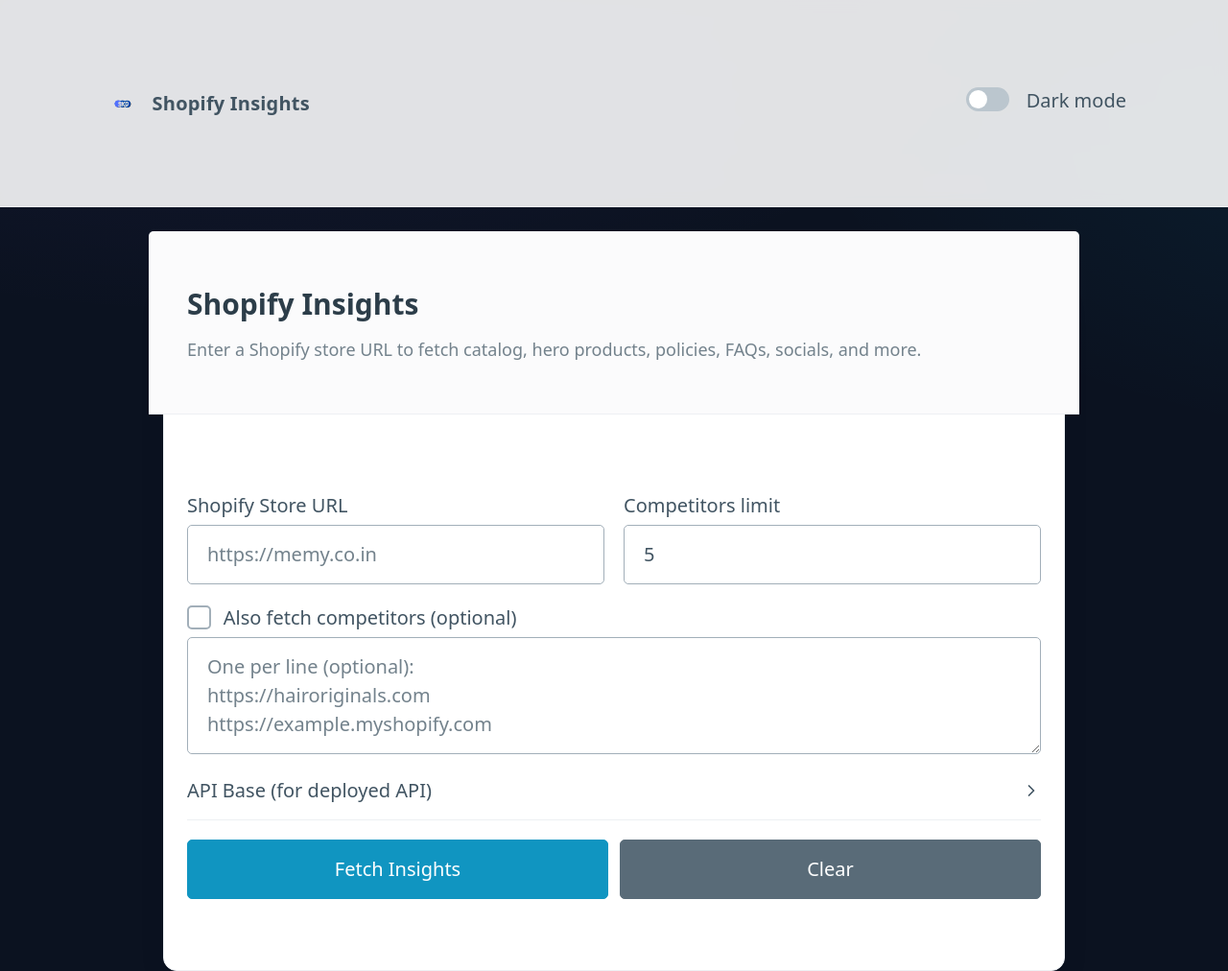
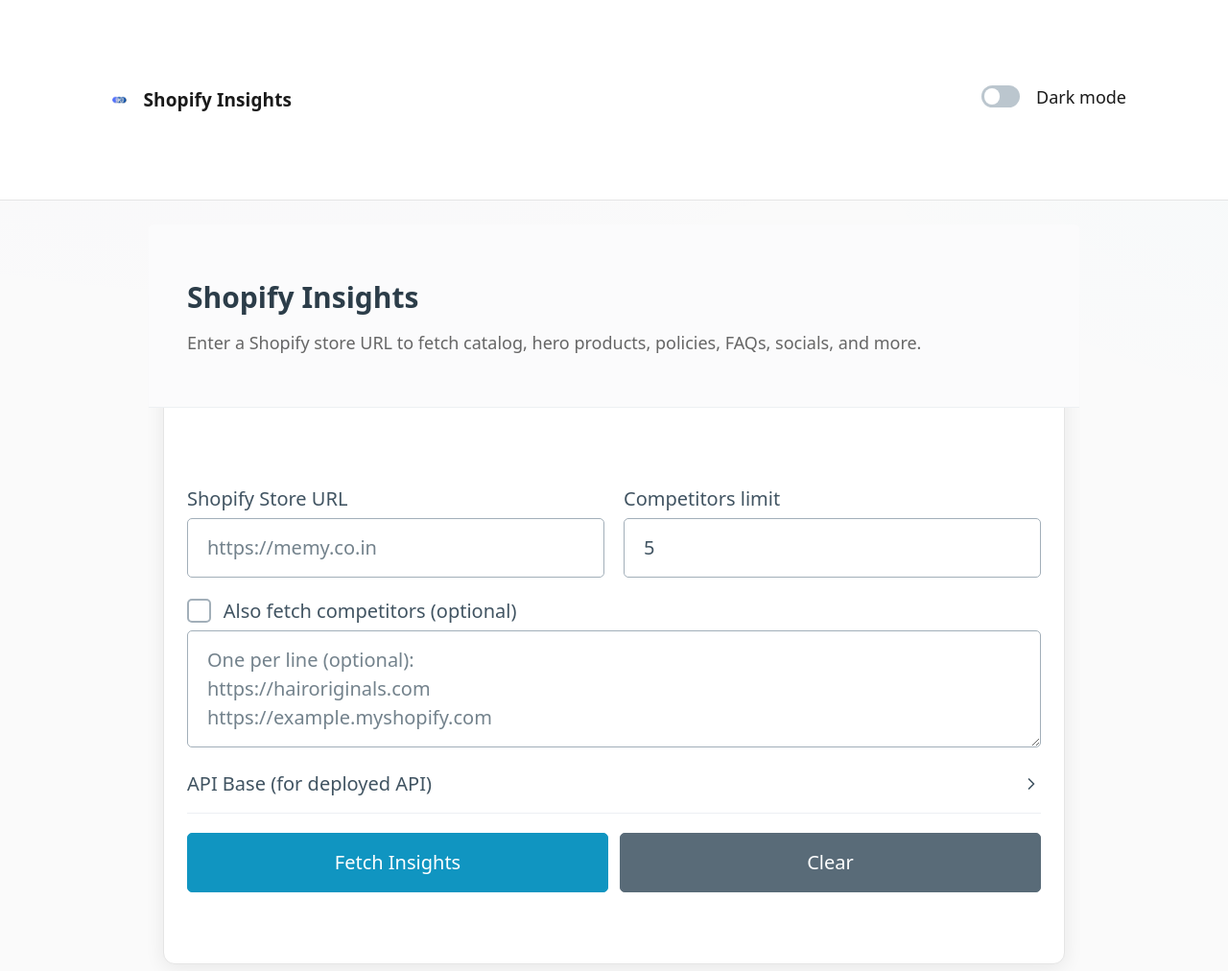
Before and after one commit to saswatakumardash/Shopify-Insights-Fetcher, a plain HTML site: page site/index.html in a window 1280 px wide. Shown: the top 1012 px of the page at 96% size. Drawn offline with nearby package versions, Linux system fonts and the light colour scheme.

Commit message:
UI overhaul: compact header, true black dark mode, clean white light mode, proper CSS variables

```diff
--- a/site/index.html
+++ b/site/index.html
@@ -8,26 +8,43 @@
     <style>
       :root {
         --brand-accent: #7c5cff;
-        --bg-gradient: radial-gradient(900px 450px at 20% -10%, rgba(124,92,255,.10), transparent),
-                        radial-gradient(700px 350px at 120% 10%, rgba(0,200,255,.08), transparent);
-        --bg-base-dark: #0b1220;
+        --bg-gradient: radial-gradient(900px 450px at 20% -10%, rgba(124,92,255,.08), transparent),
+                        radial-gradient(700px 350px at 120% 10%, rgba(0,200,255,.06), transparent);
+        --bg-base: #000;
+        --header-bg: rgba(0,0,0,.85);
+        --card-bg: #0a0a0a;
+        --border-color: #1a1a1a;
+        --text-primary: #f5f5f5;
+        --text-muted: #999;
       }
-      html[data-theme="light"] { --brand-accent: #6a4cff; }
-      body { min-height: 100vh; background: linear-gradient(180deg, rgba(0,0,0,.2), transparent 20%), var(--bg-gradient), var(--bg-base-dark); }
-      header.appbar { position: sticky; top: 0; backdrop-filter: saturate(140%) blur(8px);
-        background: color-mix(in oklab, var(--card-background-color) 88%, transparent);
-        border-bottom: 1px solid var(--muted-border-color); z-index: 10; }
-      .appbar .wrap { max-width: 1100px; margin: 0 auto; padding: .5rem .8rem; display: flex; align-items: center; justify-content: space-between; }
-      .brand { display: flex; gap: .5rem; align-items: center; font-weight: 700; letter-spacing: .2px; }
-      .brand .dot { width: 10px; height: 10px; border-radius: 50%; background: var(--brand-accent); box-shadow: 0 0 16px var(--brand-accent); }
+      html[data-theme="light"] {
+        --brand-accent: #6a4cff;
+        --bg-gradient: radial-gradient(900px 450px at 20% -10%, rgba(124,92,255,.03), transparent),
+                        radial-gradient(700px 350px at 120% 10%, rgba(0,200,255,.02), transparent);
+        --bg-base: #fafafa;
+        --header-bg: rgba(255,255,255,.92);
+        --card-bg: #ffffff;
+        --border-color: #e5e5e5;
+        --text-primary: #1a1a1a;
+        --text-muted: #666;
+      }
+      body { min-height: 100vh; background: var(--bg-gradient), var(--bg-base); color: var(--text-primary); }
+      header.appbar { position: sticky; top: 0; backdrop-filter: saturate(140%) blur(12px);
+        background: var(--header-bg); border-bottom: 1px solid var(--border-color); z-index: 10; }
+      .appbar .wrap { max-width: 1100px; margin: 0 auto; padding: .4rem .8rem; display: flex; align-items: center; justify-content: space-between; }
+      .brand { display: flex; gap: .4rem; align-items: center; font-weight: 600; letter-spacing: .1px; font-size: .95rem; }
+      .brand .dot { width: 8px; height: 8px; border-radius: 50%; background: var(--brand-accent); box-shadow: 0 0 12px var(--brand-accent); }
       .brand.has-logo .dot { display: none; }
-      .brand img.logo { height: 24px; width: auto; display: none; border-radius: 4px; }
-      .container { max-width: 980px; margin: 1.2rem auto; padding: 0 1rem; }
-      .card { border: 1px solid var(--muted-border-color); border-radius: 14px; padding: 1.2rem; background: var(--card-background-color); box-shadow: 0 10px 30px rgba(0,0,0,.06); }
-      .section { margin: 1.2rem 0; }
-      pre { white-space: pre-wrap; word-break: break-word; }
-      .muted { color: var(--muted-color); font-size: .9rem; }
-      footer { margin-top: 3rem; padding: 1.2rem 0; border-top: 1px solid var(--muted-border-color); text-align: center; }
+      .brand img.logo { height: 20px; width: auto; display: none; border-radius: 3px; }
+      .container { max-width: 980px; margin: 1rem auto; padding: 0 1rem; }
+      .card { border: 1px solid var(--border-color); border-radius: 12px; padding: 1.2rem; background: var(--card-bg); box-shadow: 0 4px 20px rgba(0,0,0,.08); }
+      .section { margin: 1rem 0; }
+      pre { white-space: pre-wrap; word-break: break-word; background: var(--card-bg); color: var(--text-primary); }
+      .muted { color: var(--text-muted); font-size: .9rem; }
+      footer { margin-top: 3rem; padding: 1.2rem 0; border-top: 1px solid var(--border-color); text-align: center; }
+      .link { color: var(--brand-accent); text-decoration: none; }
+      .link:hover { text-decoration: underline; }
+      .toggle { display: inline-flex; align-items: center; gap: .4rem; cursor: pointer; font-size: .9rem; }
       .link { color: var(--brand-accent); text-decoration: none; }
       .link:hover { text-decoration: underline; }
       .toggle { display: inline-flex; align-items: center; gap: .5rem; cursor: pointer; }
```
Also changed, not shown: app/templates/base.html (+32 -18 lines).
